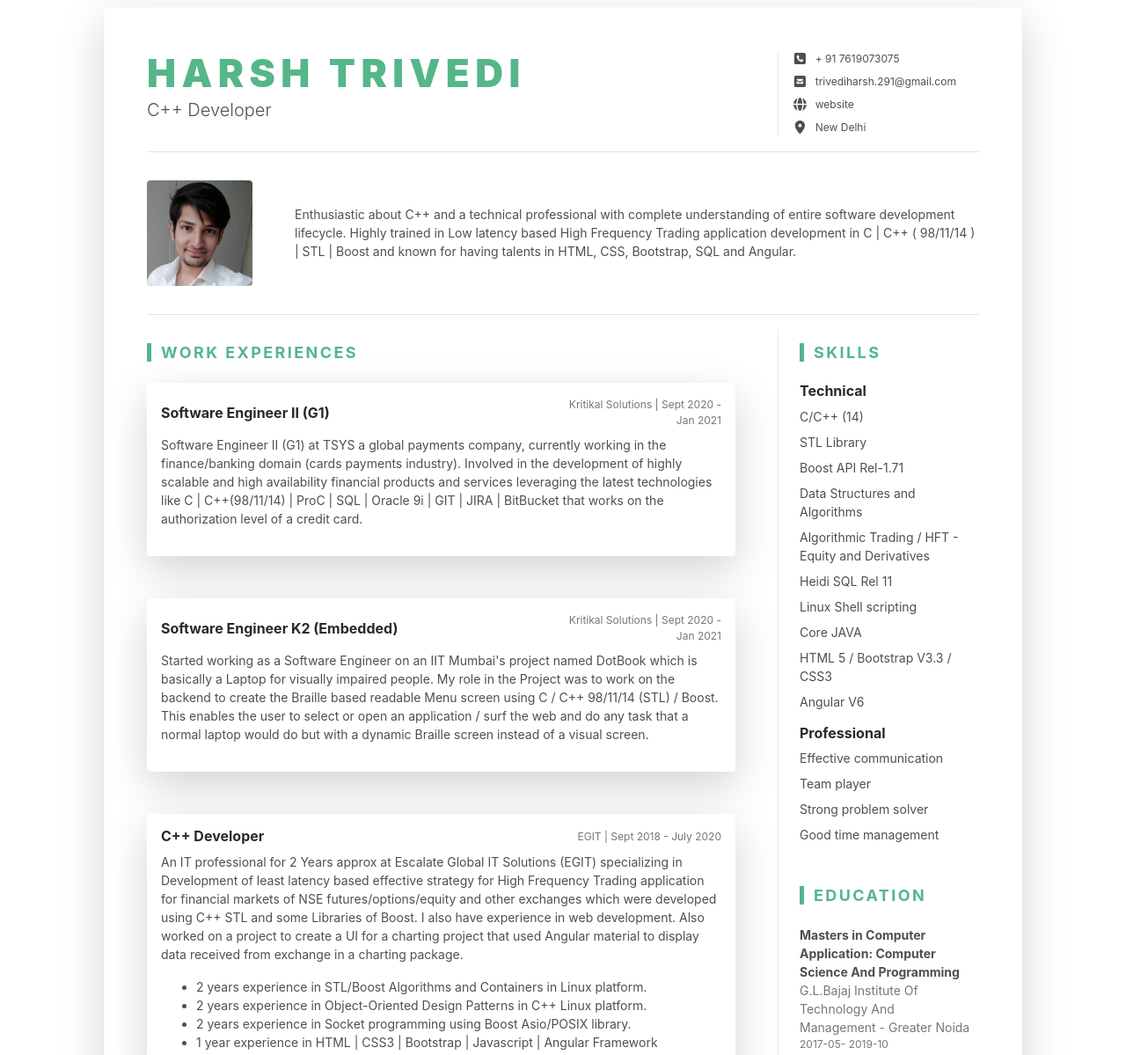
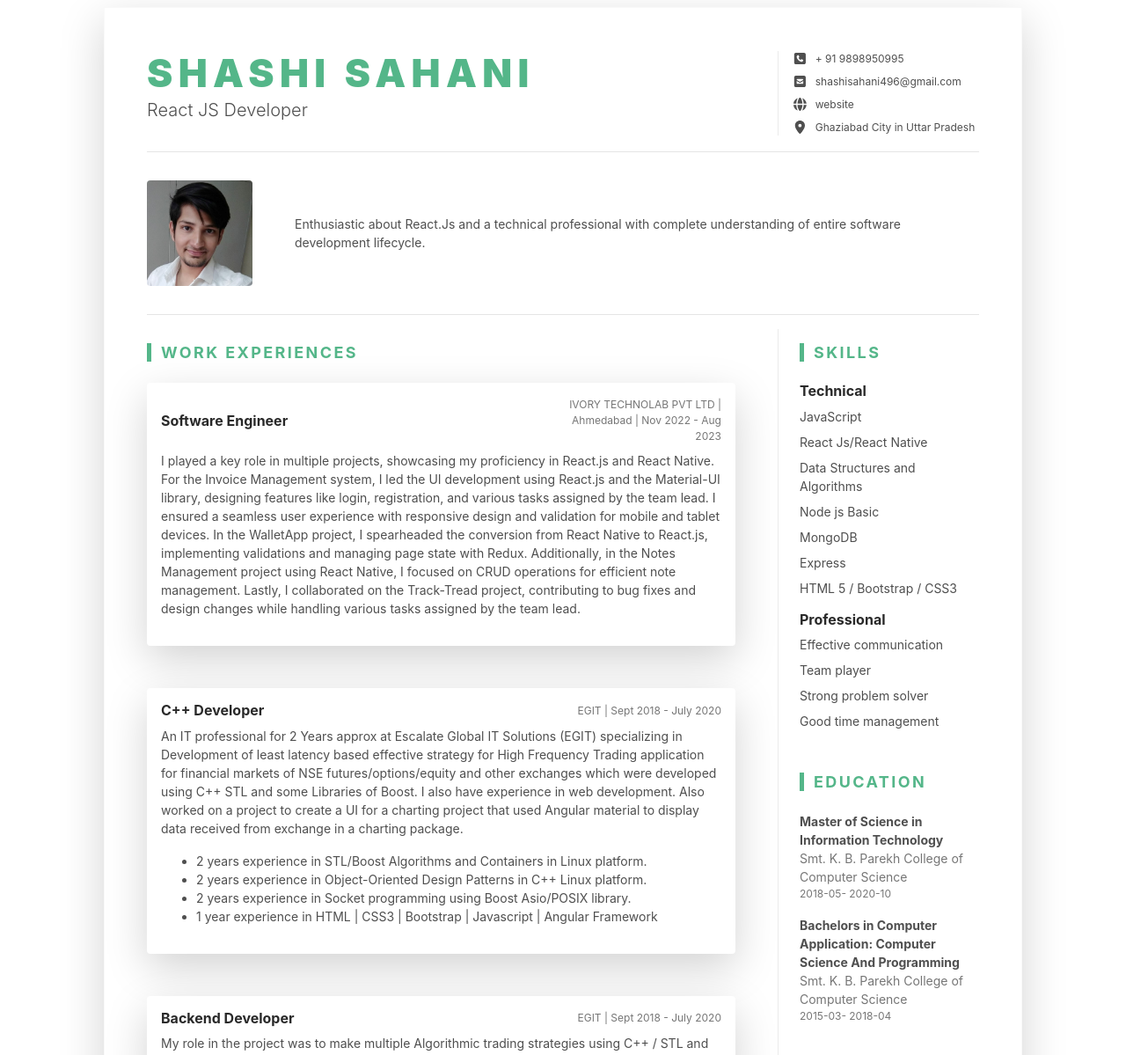
Before and after one commit to ShashiSahani/devprofile, a plain HTML site: page index.html in a window 1280 px wide. Shown: the part 40-1239 px from the top of the page at 88% size. Drawn offline with nearby package versions, Linux system fonts and the light colour scheme.

Commit message:
change header

```diff
--- a/index.html
+++ b/index.html
@@ -10,6 +10,7 @@
 	<meta name="description" content="">
 	<meta name="author" content="Xiaoying Riley at 3rd Wave Media">
 	<link rel="shortcut icon" href="favicon.ico">
+	<title>Dev Profile</title>
 
 	<!-- Google Fonts -->
 	<link href="https://fonts.googleapis.com/css?family=Roboto:300,400,500,700,900" rel="stylesheet">
@@ -34,16 +35,18 @@
 				<div class="resume-header">
 					<div class="row align-items-center">
 						<div class="resume-title col-12 col-md-6 col-lg-8 col-xl-9">
-							<h2 class="resume-name mb-0 text-uppercase">Harsh Trivedi</h2>
-							<div class="resume-tagline mb-3 mb-md-0">C++ Developer</div>
+							<h2 class="resume-name mb-0 text-uppercase">Shashi Sahani</h2>
+							<div class="resume-tagline mb-3 mb-md-0">React JS Developer</div>
 							<p>
 						</div><!--//resume-title-->
 						<div class="resume-contact col-12 col-md-6 col-lg-4 col-xl-3">
 							<ul class="list-unstyled mb-0">
-								<li class="mb-2"><i class="fas fa-phone-square fa-fw fa-lg mr-2 "></i><a class="resume-link" href="tel:#">+ 91 7619073075</a></li>
-								<li class="mb-2"><i class="fas fa-envelope-square fa-fw fa-lg mr-2"></i><a class="resume-link" href="mailto:#">trivediharsh.291@gmail.com</a></li>
+								<li class="mb-2"><i class="fas fa-phone-square fa-fw fa-lg mr-2 "></i><a class="resume-link" href="tel:#">+ 91 9898950995</a></li>
+								<li class="mb-2"><i class="fas fa-envelope-square fa-fw fa-lg mr-2"></i><a class="resume-link" href="mailto:#">shashisahani496@gmail.com</a></li>
 								<li class="mb-2"><i class="fas fa-globe fa-fw fa-lg mr-2"></i><a class="resume-link" href="https://harshasaurusrex.github.io/devProfile/">website</a></li>
-								<li class="mb-0"><i class="fas fa-map-marker-alt fa-fw fa-lg mr-2"></i>New Delhi</li>
+								<li class="mb-0"><i class="fas fa-map-marker-alt fa-fw fa-lg mr-2"></i>Ghaziabad
+									City in Uttar Pradesh
+									</li>
 							</ul>
 						</div><!--//resume-contact-->
 					</div><!--//row-->
@@ -54,7 +57,7 @@
 					<div class="media flex-column flex-md-row align-items-center">
 						<img class="resume-profile-image mb-3 mb-md-0 mr-md-5 ml-md-0 rounded mx-auto" src="assets/images/resume-profile.png" alt="image">
 						<div class="media-body text-left">
-							<p class="mb-0">  Enthusiastic about C++ and a technical professional with complete understanding of entire software development lifecycle. Highly trained in Low latency based High Frequency Trading application development in C | C++ ( 98/11/14 ) | STL | Boost and known for having talents in HTML, CSS, Bootstrap, SQL and Angular.
+							<p class="mb-0">  Enthusiastic about React.Js and a technical professional with complete understanding of entire software development lifecycle.
 							</p>
 						</div><!--//media-body-->
 					</div>
@@ -68,32 +71,18 @@
                                 <div class="item mb-3">
 									<div class="shadow-lg p-3 mb-5 bg-white rounded">
 										<div class="item-heading row align-items-center mb-2">
-											<h4 class="item-title col-12 col-md-6 col-lg-8 mb-2 mb-md-0">Software Engineer II (G1)</h4>
-											<div class="item-meta col-12 col-md-6 col-lg-4 text-muted text-left text-md-right">Kritikal Solutions | Sept 2020 - Jan 2021</div>
+											<h4 class="item-title col-12 col-md-6 col-lg-8 mb-2 mb-md-0">Software Engineer </h4>
+											<div class="item-meta col-12 col-md-6 col-lg-4 text-muted text-left text-md-right">IVORY TECHNOLAB PVT LTD | Ahmedabad | Nov 2022 - Aug 2023</div>
 
 										</div>
 										<div class="item-content">
-											<p> Software Engineer II (G1) at TSYS a global payments company, currently working in the finance/banking domain (cards payments industry).
-                                                Involved in the development of highly scalable and high availability financial products and services leveraging the latest technologies like C | C++(98/11/14) | ProC | SQL | Oracle 9i | GIT | JIRA | BitBucket that works on the authorization level of a credit card.
+											<p>
+												I played a key role in multiple projects, showcasing my proficiency in React.js and React Native. For the Invoice Management system, I led the UI development using React.js and the Material-UI library, designing features like login, registration, and various tasks assigned by the team lead. I ensured a seamless user experience with responsive design and validation for mobile and tablet devices. In the WalletApp project, I spearheaded the conversion from React Native to React.js, implementing validations and managing page state with Redux. Additionally, in the Notes Management project using React Native, I focused on CRUD operations for efficient note management. Lastly, I collaborated on the Track-Tread project, contributing to bug fixes and design changes while handling various tasks assigned by the team lead.
 											</p>
 										</div>
 									</div>
 								</div><!--//item-->
-                                <div class="item mb-3">
-									<div class="shadow-lg p-3 mb-5 bg-white rounded">
-										<div class="item-heading row align-items-center mb-2">
-											<h4 class="item-title col-12 col-md-6 col-lg-8 mb-2 mb-md-0">Software Engineer K2 (Embedded)</h4>
-											<div class="item-meta col-12 col-md-6 col-lg-4 text-muted text-left text-md-right">Kritikal Solutions | Sept 2020 - Jan 2021</div>
-
-										</div>
-										<div class="item-content">
-											<p> Started working as a Software Engineer on an IIT Mumbai's project named DotBook which is basically a Laptop for visually impaired people.
-                                                My role in the Project was to work on the backend to create the Braille based readable Menu screen using C / C++ 98/11/14 (STL) / Boost.
-                                                This enables the user to select or open an application / surf the web and do any task that a normal laptop would do but with a dynamic Braille screen instead of a visual screen.
-											</p>
-										</div>
-									</div>
-								</div><!--//item-->
+                                <!--//item-->
 								<div class="item mb-3">
 									<div class="shadow-lg p-3 mb-5 bg-white rounded">
 										<div class="item-heading row align-items-center mb-2">
@@ -207,16 +196,13 @@
 								<div class="item">
 									<h4 class="item-title">Technical</h4>
 									<ul class="list-unstyled resume-skills-list">
-										<li class="mb-2">C/C++ (14) </li>
-										<li class="mb-2">STL Library <li>
-											<li class="mb-2">Boost API Rel-1.71 </li>
+										<li class="mb-2">JavaScript  </li>
+										<li class="mb-2">React Js/React Native <li>
 											<li class="mb-2">Data Structures and Algorithms </li>
-											<li class="mb-2">Algorithmic Trading / HFT - Equity and Derivatives</li>
-											<li class="mb-2">Heidi SQL Rel 11 </li>
-											<li class="mb-2">Linux Shell scripting </li>
-											<li class="mb-2">Core JAVA </li>
-											<li class="mb-2">HTML 5 / Bootstrap V3.3 / CSS3 </li>
-											<li class="mb-2">Angular V6 </li>
+											<li class="mb-2">Node js Basic</li>
+											<li class="mb-2">MongoDB </li>
+											<li class="mb-2">Express </li>
+											<li class="mb-2">HTML 5 / Bootstrap  / CSS3 </li>
 
 										</ul>
 									</div><!--//item-->
@@ -234,16 +220,15 @@
 										<h3 class="text-uppercase resume-section-heading mb-4">Education</h3>
 										<ul class="list-unstyled resume-education-list">
 											<li class="mb-3">
-												<div class="resume-degree font-weight-bold">Masters in Computer Application: Computer Science And Programming
-												</div>
-												<div class="resume-degree-org text-muted">G.L.Bajaj Institute Of Technology And Management - Greater Noida </div>
-												<div class="resume-degree-time text-muted">2017-05- 2019-10</div>
+												<div class="resume-degree font-weight-bold">Master of Science in Information Technology											</div>
+												<div class="resume-degree-org text-muted">Smt. K. B. Parekh College of Computer Science </div>
+												<div class="resume-degree-time text-muted">2018-05- 2020-10</div>
 											</li>
 											<li>
 												<div class="resume-degree font-weight-bold">Bachelors in Computer Application: Computer Science And Programming </div>
-												<div class="resume-degree-org text-muted">Dr.Virendra Swaroop Institute Of Computer Science - Kanpur
+												<div class="resume-degree-org text-muted">Smt. K. B. Parekh College of Computer Science
 												</div>
-												<div class="resume-degree-time text-muted">2014-03- 2017-04</div>
+												<div class="resume-degree-time text-muted">2015-03- 2018-04</div>
 											</li>
 										</ul>
 									</section><!--//education-section-->
@@ -267,9 +252,9 @@
 									<section class="skills-section py-3">
 										<h3 class="text-uppercase resume-section-heading mb-4">Interests</h3>
 										<ul class="list-unstyled resume-interests-list mb-0">
-											<li class="mb-2">Gaming</li>
-											<li class="mb-2">Snooker</li>
-											<li class="mb-2">Photography</li>
+											<li class="mb-2">Codeing</li>
+											<li class="mb-2">Dancing</li>
+											<li class="mb-2">Cooking</li>
 											<li>Travelling</li>
 										</ul>
 									</section><!--//certificates-section-->
@@ -280,9 +265,9 @@
 						<hr>
 						<div class="resume-footer text-center">
 							<ul class="resume-social-list list-inline mx-auto mb-0 d-inline-block text-muted">
-								<li class="list-inline-item mb-lg-0 mr-3"><a class="resume-link" href="https://github.com/harshasaurusREX"><i class="fab fa-github-square fa-2x mr-2" data-fa-transform="down-4"></i><span class="d-none d-lg-inline-block text-muted">github.com/harshasaurusREX</span></a></li>
-								<li class="list-inline-item mb-lg-0 mr-3"><a class="resume-link" href="https://www.linkedin.com/in/harsh-trivedi-2480a0125/"><i class="fab fa-linkedin fa-2x mr-2" data-fa-transform="down-4"></i><span class="d-none d-lg-inline-block text-muted">linkedin.com/in/harsh-trivedi</span></a></li>
-								<li class="list-inline-item mb-lg-0 mr-lg-3"><a class="resume-link" href="https://twitter.com/harsh_gl"><i class="fab fa-twitter-square fa-2x mr-2" data-fa-transform="down-4"></i><span class="d-none d-lg-inline-block text-muted">@harsh_gl</span></a></li>
+								<li class="list-inline-item mb-lg-0 mr-3"><a class="resume-link" href="https://github.com/ShashiSahani"><i class="fab fa-github-square fa-2x mr-2" data-fa-transform="down-4"></i><span class="d-none d-lg-inline-block text-muted">github.com/ShashiSahani</span></a></li>
+								<li class="list-inline-item mb-lg-0 mr-3"><a class="resume-link" href="https://www.linkedin.com/in/shashi-sahani-b73140185/"><i class="fab fa-linkedin fa-2x mr-2" data-fa-transform="down-4"></i><span class="d-none d-lg-inline-block text-muted">linkedin.com/in/shashi-sahani</span></a></li>
+								<li class="list-inline-item mb-lg-0 mr-3"><a class="resume-link" href="mailto:shashisahani496@gmail.com"><i class="fab fa-google fa-2x mr-2" data-fa-transform="down-4"></i><span class="d-none d-lg-inline-block text-muted">google.com/in/shashi-sahani</span></a></li>
 							</ul>
 						</div><!--//resume-footer-->
 					</article>
@@ -291,7 +276,7 @@
 
 				<footer class="footer text-center py-4">
 					<!--/* This template is free as long as you keep the footer attribution link. If you'd like to use the template without the attribution link, you can buy the commercial license via our website: themes.3rdwavemedia.com Thank you for your support. :) */-->
-					<small class="copyright text-muted">Designed by <i class="fas fa-heart"></i> by <a class="theme-link" href="https://www.linkedin.com/in/harsh-trivedi-2480a0125/" target="_blank">Harsh Trivedi</a> </small>
+					<small class="copyright text-muted">Designed by <i class="fas fa-heart"></i> by <a class="theme-link" href="https://www.linkedin.com/in/shashi-sahani-b73140185/" target="_blank">Shashi Sahani</a> </small>
 				</footer>
 
 			</div><!--//main-wrapper-->
```
